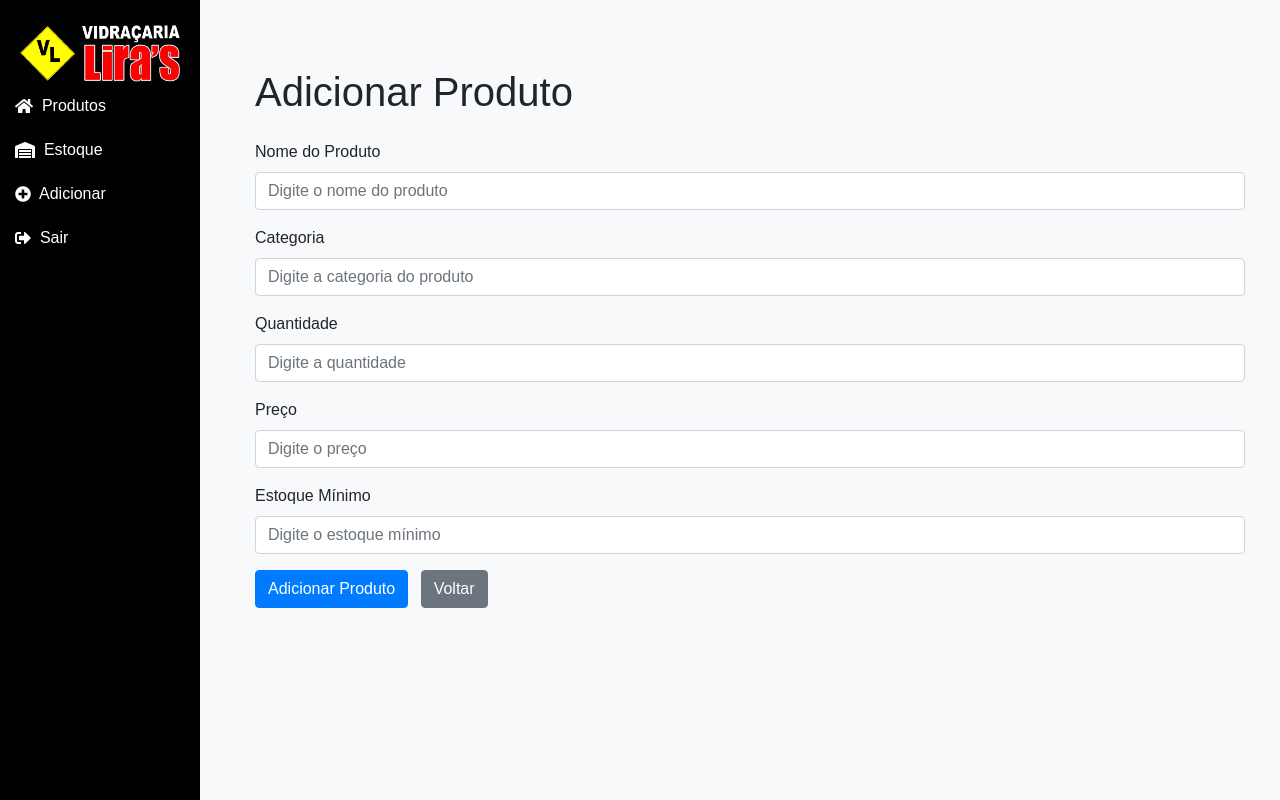
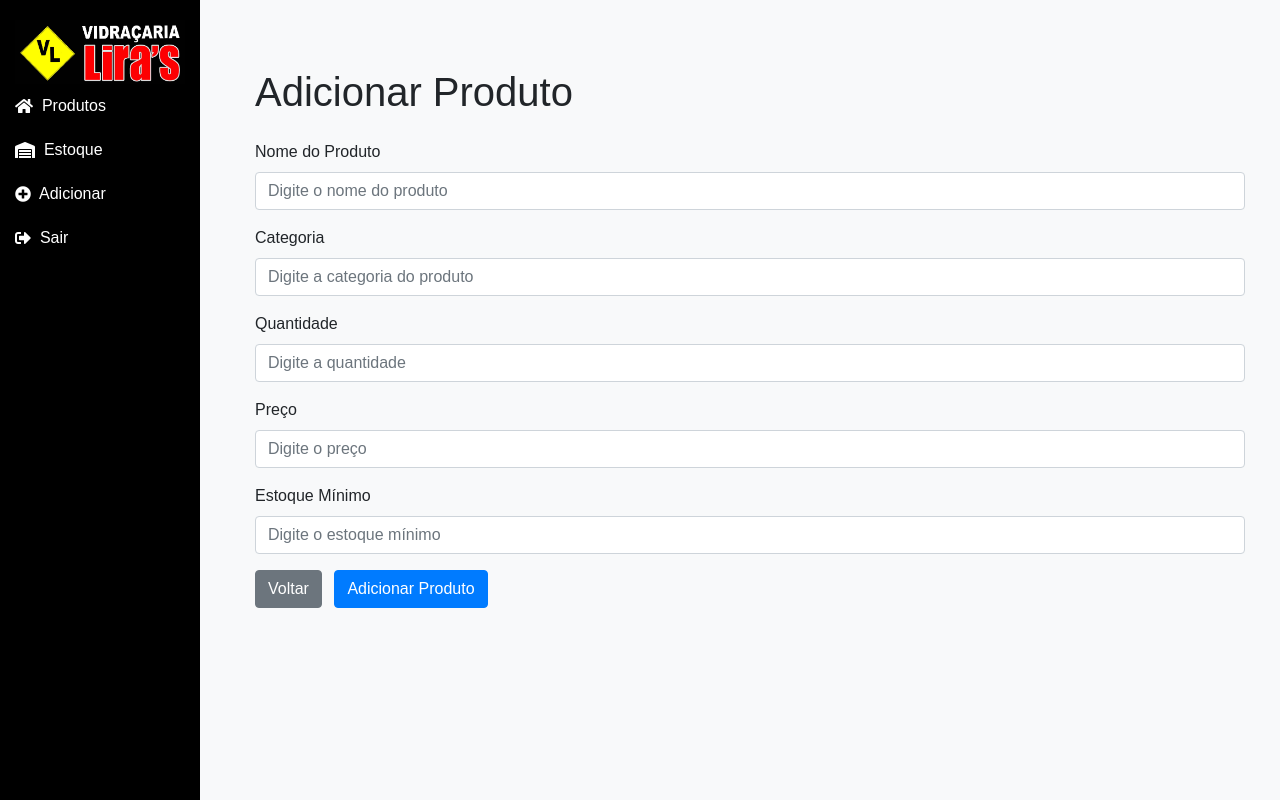
Before and after one commit to Elielton-Ferreira/liras_system, a Flask app: page /adicionar in a window 1280 px wide. Run offline with Flask 3, Linux system fonts and the light colour scheme; some libraries are stand-ins or nearby versions.

Commit message:
Botao voltar nas tela de adicionar

```diff
--- a/templates/adicionar_produto.html
+++ b/templates/adicionar_produto.html
@@ -29,7 +29,10 @@
         <input type="number" class="form-control" id="estoque_minimo" name="estoque_minimo" placeholder="Digite o estoque mínimo" required> <!-- Campo de entrada numérico para o estoque mínimo, obrigatório -->
     </div>
 
-    <button type="submit" class="btn btn-primary">Adicionar Produto</button> <!-- Botão para submeter o formulário -->
-    <a href="/" class="btn btn-secondary ml-2">Voltar</a> <!-- Botão para voltar à página inicial -->
+    <!-- Botão para voltar à página inicial -->
+    <a href="/" class="btn btn-secondary">Voltar</a>
+
+    <!-- Botão para adicionar o produto -->
+    <button type="submit" class="btn btn-primary ml-2">Adicionar Produto</button>
 </form>
 {% endblock %} <!-- Fim do bloco de conteúdo -->
--- a/templates/adicionar_vidro.html
+++ b/templates/adicionar_vidro.html
@@ -28,6 +28,11 @@
                 <label for="valor_total">Valor Total (R$)</label>
                 <input type="text" class="form-control" id="valor_total" name="valor_total" readonly>
             </div>
+
+            <!-- Botão para voltar à página de estoque de vidros -->
+            <a href="{{ url_for('estoque_vidros') }}" class="btn btn-secondary">Voltar</a>
+
+            <!-- Botão para adicionar vidro -->
             <button type="submit" class="btn btn-primary">Adicionar Vidro</button>
         </form>
     </div>
@@ -48,5 +53,4 @@
             console.log("Altura:", altura, "Largura:", largura, "Preço por m²:", preco_m2, "Área:", area, "Valor Total:", valor_total);
         }
     </script>
-
 {% endblock %}
```
Also changed, not shown: estoque.db.
